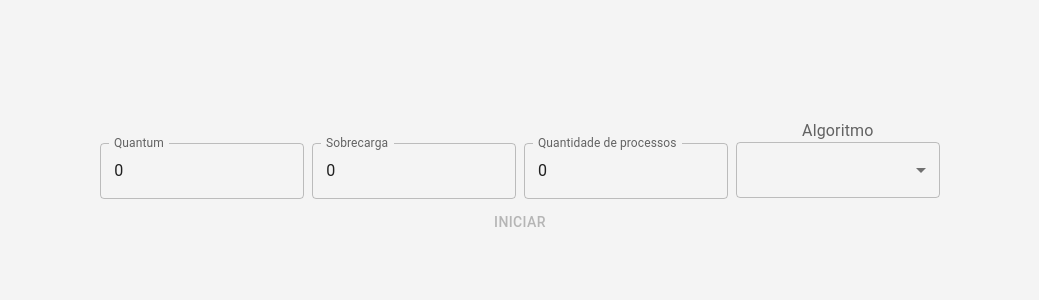
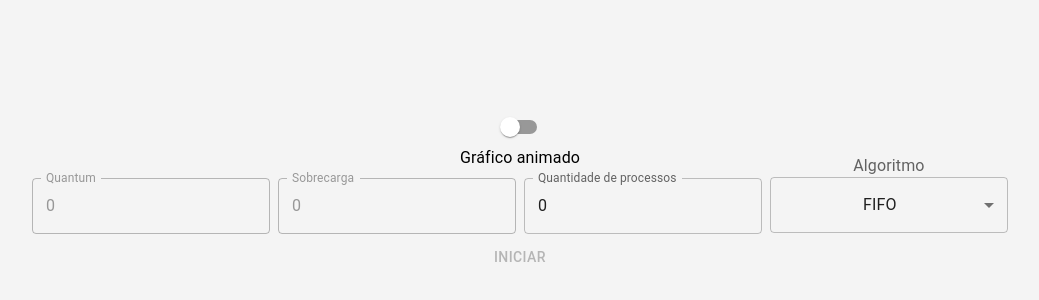
Before and after one commit to JoaoVictor-FA/SosimUFBA, a React (Vite) app in the folder sosimulator/: page / in a window 1280 px wide. Shown: the part 206-506 px from the top of the page, without its empty margins (120-1159 px from the left). Built offline with nearby package versions, Linux system fonts and the light colour scheme.

Commit message:
melhorias de css

```diff
--- a/sosimulator/src/App.tsx
+++ b/sosimulator/src/App.tsx
@@ -4,11 +4,18 @@ import {
   InputLabel,
   MenuItem,
   Select,
+  Switch,
   TextField,
+  Typography,
 } from "@mui/material";
 import { useEffect, useState } from "react";
-import { edf, fifo, roundRobin, sjf } from "./algorithms/algorithms";
-import { memoryPush } from "./algorithms/memory";
+import {
+  AlgorithmType,
+  edf,
+  fifo,
+  roundRobin,
+  sjf,
+} from "./algorithms/algorithms";
 import "./App.css";
 import Graphic from "./components/Graphic";
 import ProcessCard from "./components/ProcessCard";
@@ -26,41 +33,27 @@ export interface IProcess {
   timeFinished: number;
   overDeadline: boolean;
   intervals: Interval[];
-  memoryPages: number;
 }
 
 function App() {
   const [processNumber, setProcessNumber] = useState(0);
   const [quantum, setQuantum] = useState(0);
   const [overload, setOverload] = useState(0);
-  const [algorithm, setAlgorithm] = useState("");
+  const [algorithm, setAlgorithm] = useState<AlgorithmType>(AlgorithmType.fifo);
   const [btnDisabled, setBtnDisabled] = useState(true);
   const [processes, setProcesses] = useState<IProcess[]>([]);
   const [data, setData] = useState<any>([]);
   const [graphic, setGraphic] = useState(false);
-
-  // let memoria: number[] = []
-  // memoria = memoryPush(10, memoria)
-  // memoria = memoryPush(9, memoria)
-  // memoria = memoryPush(9, memoria)
-  // memoria = memoryPush(9, memoria)
-  // memoria = memoryPush(9, memoria)
-  // memoria = memoryPush(9, memoria)
-  // memoria = memoryPush(9, memoria)
-  // memoria = memoryPush(9, memoria)
-  // memoria = memoryPush(9, memoria)
-  // memoria = memoryPush(9, memoria)
-  // memoria = memoryPush(9, memoria)
-  // console.log(memoria)
+  const [animated, setAnimated] = useState(false);
 
   const handleClick = () => {
     let res = null;
     let arr = [];
     switch (algorithm) {
       case "fifo":
-        res = fifo(processes);
+        res = fifo(processes.sort((a, b) => a.arrivalTime - b.arrivalTime));
         arr = [];
-        res.result.forEach((r: any, i: number) => {
+        res.result.forEach((r: any) => {
           arr.push({
             processNumber: r.processNumber,
             result: Array.from(Array(r.end).keys())
@@ -73,7 +66,7 @@ function App() {
       case "sjf":
         res = sjf(processes);
         arr = [];
-        res.result.forEach((r: any, i: number) => {
+        res.result.forEach((r: any) => {
           arr.push({
             processNumber: r.processNumber,
             result: Array.from(Array(r.end).keys())
@@ -86,7 +79,7 @@ function App() {
         break;
       case "edf":
         res = edf(processes, quantum, overload);
-        res.result.forEach((r: any, i: number) => {
+        res.result.forEach((r: any) => {
           const notProcessedPositions: number[] = [];
           const firstProcessedPosition = r.intervals[0].start;
           const processedPositions: number[] = [];
@@ -224,9 +217,7 @@ function App() {
   useEffect(() => {
     if (
       processNumber > 0 &&
-      quantum > 0 &&
-      overload > 0 &&
-      algorithm !== "" &&
+      (["fifo", "sjf"].includes(algorithm) || (quantum > 0 && overload > 0)) &&
       processes.find((p) => p.executionTime === 0) == undefined
     ) {
       setBtnDisabled(false);
@@ -243,16 +234,30 @@ function App() {
         arrivalTime: 0,
         executionTime: 0,
         deadline: 0,
-        memoryPages: 0,
       });
     }
     setProcesses(newProcesses);
   }, [processNumber]);
 
+  useEffect(() => {
+    if (["fifo", "sjf"].includes(algorithm)) {
+      if (quantum > 0) {
+        setQuantum(0);
+      }
+      if (overload > 0) {
+        setOverload(0);
+      }
+    }
+  }, [algorithm]);
+
   if (graphic) {
     return (
       <div style={{ height: "90vh", width: "50vw" }}>
-        <Graphic data={data} onClose={() => setGraphic(false)} />
+        <Graphic
+          data={data}
+          onClose={() => setGraphic(false)}
+          animated={animated}
+        />
       </div>
     );
   }
@@ -260,12 +265,20 @@ function App() {
   return (
     <div className="App">
       <Grid container spacing={1}>
+        <Grid item xs={12}>
+          <Switch
+            checked={animated}
+            onChange={() => setAnimated((prev) => !prev)}
+          />
+          <Typography>Gráfico animado</Typography>
+        </Grid>
         <Grid item xs={3}>
           <TextField
             type="number"
             label="Quantum"
             value={quantum}
             onChange={(e: any) => setQuantum(e.target.value)}
+            disabled={["fifo", "sjf"].includes(algorithm)}
           />
         </Grid>
         <Grid item xs={3}>
@@ -274,6 +287,7 @@ function App() {
             label="Sobrecarga"
             value={overload}
             onChange={(e: any) => setOverload(e.target.value)}
+            disabled={["fifo", "sjf"].includes(algorithm)}
           />
         </Grid>
         <Grid item xs={3}>
@@ -288,7 +302,7 @@ function App() {
           <InputLabel>Algoritmo</InputLabel>
           <Select
             value={algorithm}
-            onChange={(e: any) => setAlgorithm(e.target.value)}
+            onChange={(e: any) => setAlgorithm(AlgorithmType[e.target.value])}
             fullWidth
           >
             <MenuItem value="fifo">FIFO</MenuItem>
@@ -305,6 +319,7 @@ function App() {
             process={process}
             setProcesses={setProcesses}
             index={i}
+            algorithmType={algorithm}
           />
         ))}
       <Button
--- a/sosimulator/src/algorithms/algorithms.ts
+++ b/sosimulator/src/algorithms/algorithms.ts
@@ -1,4 +1,4 @@
-import { Interval, IProcess } from "../App";
+import { IProcess } from "../App";
 
 interface IComputedProcess {
   waitingTime: number;
@@ -12,15 +12,25 @@ interface IComputedProcess {
   arrivalTime: number;
 }
 
+export enum AlgorithmType {
+  fifo = "fifo",
+  sjf = "sjf",
+  edf = "edf",
+  rr = "rr",
+}
+
 export function fifo(processes: IProcess[]) {
   const queue = [];
   let time = 0;
   let result = [];
-  let i = 0;
-  while (i < processes.length || queue.length > 0) {
-    if (i < processes.length && processes[i].arrivalTime <= time) {
-      queue.push(processes[i]);
-      i++;
+  let contadorProcessos = 0;
+  while (contadorProcessos < processes.length || queue.length > 0) {
+    if (
+      contadorProcessos < processes.length &&
+      processes[contadorProcessos].arrivalTime <= time
+    ) {
+      queue.push(processes[contadorProcessos]);
+      contadorProcessos++;
     }
     if (queue.length > 0) {
       const process = queue.shift();
@@ -37,7 +47,7 @@ export function fifo(processes: IProcess[]) {
       });
       time += +process.executionTime;
     } else {
-      time = +processes[i].arrivalTime;
+      time = +processes[contadorProcessos].arrivalTime;
     }
   }
   result = result.sort((a, b) => a.processNumber - b.processNumber);
@@ -88,88 +98,101 @@ export function sjf(processes: IProcess[]) {
 }
 
 export function edf(
-  processes: IProcess[],
+  processesIncome: IProcess[],
   quantum: number,
   overload: number
-){
-  const queue : IProcess[] = [];
+) {
+  const queue: IProcess[] = [];
   let time = 0;
-  const result : IProcess[] = [];
-  let processExecuting : IProcess | undefined = undefined;
+  const result: IProcess[] = [];
+  let processExecuting: IProcess | undefined = undefined;
   let quantumRemaining = quantum;
   let overloadRemaining = overload;
-  processes.sort((a,b) => a.arrivalTime - b.arrivalTime)
-  while(processExecuting || processes.length > 0 || queue.length > 0){
+  const processes = [...processesIncome];
+  processes.sort((a, b) => a.arrivalTime - b.arrivalTime);
+  while (processExecuting || processes.length > 0 || queue.length > 0) {
     //Coloca na fila processos enquanto existirem processos com o tempo de chegada igual ao instante
-    while(processes.length > 0 && processes[0].arrivalTime == time){
+    while (processes.length > 0 && processes[0].arrivalTime == time) {
       const processToBeQueued = processes.shift()!; //Garante que tem processos para dar o shift já que o while roda com proccesses.length > 0
       processToBeQueued.remainingTime = processToBeQueued.executionTime; //Define tempo restante de execução
       processToBeQueued.intervals = [];
       queue.push(processToBeQueued);
-      queue.sort((a,b) => ((a.arrivalTime + a.deadline) - (b.arrivalTime + b.deadline)))
+      queue.sort(
+        (a, b) => a.arrivalTime + a.deadline - (b.arrivalTime + b.deadline)
+      );
     }
 
-    if(processExecuting && (processExecuting.remainingTime == 0 || quantumRemaining == 0 && overloadRemaining == 0)) {
+    if (
+      processExecuting &&
+      (processExecuting.remainingTime == 0 ||
+        (quantumRemaining == 0 && overloadRemaining == 0))
+    ) {
       quantumRemaining = quantum;
       overloadRemaining = overload;
       const interval = processExecuting.intervals.pop(); //Pega o último intervalo que ainda não foi finalizado
-      processExecuting.intervals.push({start: interval!.start,  end: time}) //Define o início e fim do último intervalo executado
-      if(processExecuting.remainingTime == 0){
+      processExecuting.intervals.push({ start: interval!.start, end: time }); //Define o início e fim do último intervalo executado
+      if (processExecuting.remainingTime == 0) {
         processExecuting.timeFinished = time;
-        processExecuting.overDeadline =  processExecuting.arrivalTime + processExecuting.deadline < time ? true : false;
+        processExecuting.overDeadline =
+          processExecuting.arrivalTime + processExecuting.deadline < time
+            ? true
+            : false;
         result.push(processExecuting); //Envia para o array de resultados caso tenha executado completamente
-      } else if(processExecuting.remainingTime > 0){
+      } else if (processExecuting.remainingTime > 0) {
         queue.push(processExecuting); //Envia para a fila caso contrário
-        queue.sort((a,b) => ((a.arrivalTime + a.deadline) - (b.arrivalTime + b.deadline)))
-
+        queue.sort(
+          (a, b) => a.arrivalTime + a.deadline - (b.arrivalTime + b.deadline)
+        );
       }
       processExecuting = undefined;
     }
 
     //Tira da fila para executar o processo apenas se não existir um processo sendo executado e que tenha processos na fila de espera
-    if(!processExecuting && queue.length > 0){
+    if (!processExecuting && queue.length > 0) {
       processExecuting = queue.shift()!;
-      processExecuting?.intervals.push({start: time, end: undefined});
+      processExecuting?.intervals.push({ start: time, end: undefined });
     }
     //Passa o tempo e continua o while caso não exista processo para ser executado no momento
-    if(!processExecuting){
+    if (!processExecuting) {
       time++;
       continue;
     }
 
-    if(quantumRemaining > 0 && processExecuting.remainingTime > 0){
+    if (quantumRemaining > 0 && processExecuting.remainingTime > 0) {
       processExecuting.remainingTime--;
       quantumRemaining--;
-    } else if(overloadRemaining > 0 && processExecuting.remainingTime > 0){
+    } else if (overloadRemaining > 0 && processExecuting.remainingTime > 0) {
       overloadRemaining--;
     }
-
 
     time++;
   }
 
-  const turnaroundTime = result.reduce((acc, curr) =>
-    acc + (curr.intervals[curr.intervals.length -1].end! - curr.arrivalTime)
-  , 0);
+  const turnaroundTime = result.reduce(
+    (acc, curr) =>
+      acc + (curr.intervals[curr.intervals.length - 1].end! - curr.arrivalTime),
+    0
+  );
   const averageTurnaroundTime = turnaroundTime / result.length;
-  return {result, averageTurnaroundTime}
+  return { result, averageTurnaroundTime };
 }
 
 export function roundRobin(
-  processes: IProcess[],
+  processesIncome: IProcess[],
   quantum: number,
   overload: number
-){
-  const queue : IProcess[] = [];
+) {
+  const queue: IProcess[] = [];
   let time = 0;
-  const result : IProcess[] = [];
-  let processExecuting : IProcess | undefined = undefined;
+  const result: IProcess[] = [];
+  let processExecuting: IProcess | undefined = undefined;
   let quantumRemaining = quantum;
   let overloadRemaining = overload;
-  processes.sort((a,b) => a.arrivalTime - b.arrivalTime)
-  while(processExecuting || processes.length > 0 || queue.length > 0){
+  const processes = [...processesIncome];
+  processes.sort((a, b) => a.arrivalTime - b.arrivalTime);
+  while (processExecuting || processes.length > 0 || queue.length > 0) {
     //Coloca na fila processos enquanto existirem processos com o tempo de chegada igual ao instante
-    while(processes.length > 0 && processes[0].arrivalTime == time){
+    while (processes.length > 0 && processes[0].arrivalTime == time) {
       const processToBeQueued = processes.shift()!; //Garante que tem processos para dar o shift já que o while roda com proccesses.length > 0
       processToBeQueued.remainingTime = processToBeQueued.executionTime; //Define tempo restante de execução
       processToBeQueued.intervals = [];
@@ -177,44 +200,50 @@ export function roundRobin(
     }
 
     //Joga processos finalizados nos resultados ou processos com ciclos finalizados de volta para a fila
-    if(processExecuting && (processExecuting.remainingTime == 0 || quantumRemaining == 0 && overloadRemaining == 0)) {
+    if (
+      processExecuting &&
+      (processExecuting.remainingTime == 0 ||
+        (quantumRemaining == 0 && overloadRemaining == 0))
+    ) {
       quantumRemaining = quantum;
       overloadRemaining = overload;
       const interval = processExecuting.intervals.pop(); //Pega o último intervalo que ainda não foi finalizado
-      processExecuting.intervals.push({start: interval!.start,  end: time}) //Define o início e fim do último intervalo executado
-      if(processExecuting.remainingTime == 0){
+      processExecuting.intervals.push({ start: interval!.start, end: time }); //Define o início e fim do último intervalo executado
+      if (processExecuting.remainingTime == 0) {
         result.push(processExecuting); //Envia para o array de resultados caso tenha executado completamente
-      } else if(processExecuting.remainingTime > 0){
+      } else if (processExecuting.remainingTime > 0) {
         queue.push(processExecuting); //Envia para a fila caso contrário
       }
       processExecuting = undefined;
     }
 
     //Tira da fila para executar o processo apenas se não existir um processo sendo executado e que tenha processos na fila de espera
-    if(!processExecuting && queue.length > 0){
+    if (!processExecuting && queue.length > 0) {
       processExecuting = queue.shift()!;
-      processExecuting?.intervals.push({start: time, end: undefined});
+      processExecuting?.intervals.push({ start: time, end: undefined });
     }
     //Passa o tempo e continua o while caso não exista processo para ser executado no momento
-    if(!processExecuting){
+    if (!processExecuting) {
       time++;
       continue;
     }
 
-    if(quantumRemaining > 0 && processExecuting.remainingTime > 0){
+    if (quantumRemaining > 0 && processExecuting.remainingTime > 0) {
       processExecuting.remainingTime--;
       quantumRemaining--;
-    } else if(overloadRemaining > 0 && processExecuting.remainingTime > 0){
+    } else if (overloadRemaining > 0 && processExecuting.remainingTime > 0) {
       overloadRemaining--;
     }
 
     time++;
   }
 
-  const turnaroundTime = result.reduce((acc, curr) =>
-    acc + (curr.intervals[curr.intervals.length -1].end! - curr.arrivalTime)
-  , 0);
+  const turnaroundTime = result.reduce(
+    (acc, curr) =>
+      acc + (curr.intervals[curr.intervals.length - 1].end! - curr.arrivalTime),
+    0
+  );
   const averageTurnaroundTime = turnaroundTime / result.length;
 
-  return {result, averageTurnaroundTime}
+  return { result, averageTurnaroundTime };
 }
--- a/sosimulator/src/components/ProcessCard.tsx
+++ b/sosimulator/src/components/ProcessCard.tsx
@@ -1,14 +1,21 @@
-import { Grid, InputLabel, MenuItem, Select, TextField } from "@mui/material";
+import { Grid, TextField } from "@mui/material";
 import { Dispatch, SetStateAction } from "react";
+import { AlgorithmType } from "../algorithms/algorithms";
 import { IProcess } from "../App";
 
 interface Props {
   process: IProcess;
   setProcesses: Dispatch<SetStateAction<IProcess[]>>;
   index: number;
+  algorithmType: AlgorithmType;
 }
 
-export default function ProcessCard({ process, setProcesses, index }: Props) {
+export default function ProcessCard({
+  process,
+  setProcesses,
+  index,
+  algorithmType,
+}: Props) {
   return (
     <div>
       <h2>Processo {process.processNumber}</h2>
@@ -45,6 +52,7 @@ export default function ProcessCard({ process, setProcesses, index }: Props) {
             }}
           />
         </Grid>
+        {algorithmType === AlgorithmType.edf && (
           <Grid item xs={4}>
             <TextField
               type="number"
@@ -61,13 +69,11 @@ export default function ProcessCard({ process, setProcesses, index }: Props) {
               }}
             />
           </Grid>
-        <Grid item xs={4}>
-          <TextField
-            type="number"
-            label="Prioridade"
-          />
-        </Grid>
-        <Grid item xs={4}>
+        )}
+        {/* <Grid item xs={4}>
+          <TextField type="number" label="Prioridade" />
+        </Grid> */}
+        {/* <Grid item xs={4}>
           <TextField
             type="number"
             label="Paginas Memoria"
@@ -81,7 +87,7 @@ export default function ProcessCard({ process, setProcesses, index }: Props) {
               ]);
             }}
           />
-        </Grid>
+        </Grid> */}
       </Grid>
     </div>
   );
```
Also changed, not shown: sosimulator/src/components/Graphic.tsx (+75 -8 lines). Lines whose indentation alone changed are shown as unchanged.
